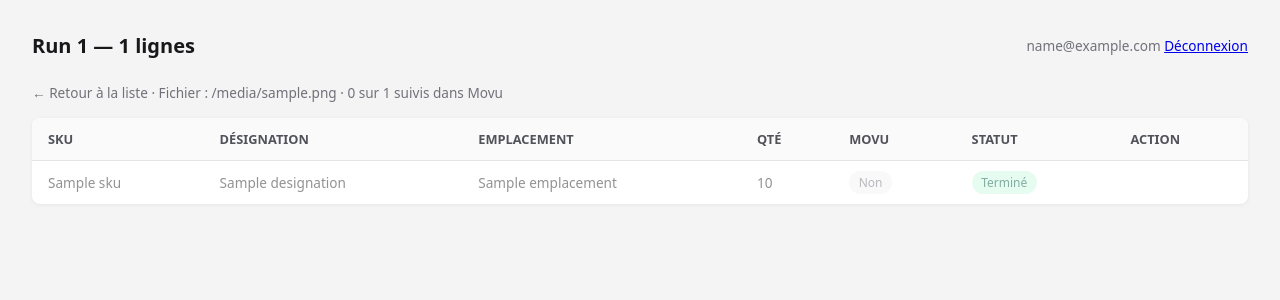
After one commit to fengli-atome3d/test, a FastAPI app: template templates/preparation_detail.html in a window 1280 px wide. The commit adds this page. Shown: the top 300 px of the page. Run offline with FastAPI, Linux system fonts and the light colour scheme; the template is opened without the code that fills it: most values are stand-ins (such as "Sample title", 1, 10 or a date in 2020).

Commit message:
add upload csv

```diff
--- a/main.py
+++ b/main.py
@@ -1,10 +1,12 @@
 import logging
 import uuid
+import csv
+import io
 from datetime import datetime, timedelta, timezone
 from zoneinfo import ZoneInfo
 
 import httpx
-from fastapi import FastAPI, Request, HTTPException, Depends, Form
+from fastapi import FastAPI, Request, HTTPException, Depends, Form, UploadFile, File
 from pydantic import ValidationError
 from sqlalchemy.orm import Session
 
@@ -13,7 +15,7 @@ import shippingbo_client
 from models import ShippingBoOrderWebhook
 from mapping import build_movu_order
 from database import get_db
-from db_models import OrderMapping, WebhookLog, User, PreparationRun, InboundRequest
+from db_models import OrderMapping, WebhookLog, User, PreparationRun, PreparationRunPack, InboundRequest
 from auth import (
     hash_password, verify_password, create_session_token, get_current_user,
     SESSION_COOKIE_NAME, NotAuthenticatedException,
@@ -303,6 +305,163 @@ def preparation_list(
     )
 
 
+@app.get("/preparation/{run_id}/upload")
+def preparation_upload_form(
+    run_id: str, request: Request, current_user: User = Depends(get_current_user), db: Session = Depends(get_db)
+):
+    run = db.query(PreparationRun).filter_by(id=run_id).first()
+    if not run:
+        raise HTTPException(status_code=404, detail="Preparation run not found")
+    return templates.TemplateResponse(
+        request=request, name="preparation_upload.html", context={"user_email": current_user.email, "run": run}
+    )
+
+
+@app.post("/preparation/{run_id}/upload")
+async def preparation_upload_csv(
+    run_id: str,
+    current_user: User = Depends(get_current_user),
+    db: Session = Depends(get_db),
+    file: UploadFile = File(...),
+):
+    """
+    Parses the uploaded CSV (Sku, Désignation, EAN-13, Emplacement, Qté —
+    real ShippingBo export format, confirmed Aug 27) into
+    PreparationRunPack rows. Cross-checks each row's Emplacement against
+    Movu's LIVE handling units (one API call for the whole file, not per
+    row) to set is_movu_stocked — self-updating, no manually maintained
+    whitelist. Non-Movu emplacements (e.g. "0.A001"-style, the OTHER
+    warehouse's own location codes) are kept for visibility but excluded
+    from any mission trigger.
+    """
+    run = db.query(PreparationRun).filter_by(id=run_id).first()
+    if not run:
+        raise HTTPException(status_code=404, detail="Preparation run not found")
+
+    raw_bytes = await file.read()
+    text = raw_bytes.decode("utf-8-sig")  # utf-8-sig strips a BOM if Excel added one
+    reader = csv.DictReader(io.StringIO(text))
+
+    # Fetch Movu's live handling units ONCE for the whole upload, not per row.
+    movu_handling_unit_ids = set()
+    headers = {"x-api-key": config.MOVU_OPS_API_KEY} if config.MOVU_OPS_API_KEY else {}
+    async with httpx.AsyncClient(timeout=10, verify=config.MOVU_OPS_VERIFY_SSL) as client:
+        try:
+            resp = await client.get(f"{config.MOVU_OPS_BASE_URL}/api/v3/handlingunits", headers=headers)
+            resp.raise_for_status()
+            movu_handling_unit_ids = {hu["id"] for hu in resp.json()}
+        except httpx.HTTPError as e:
+            logger.error("Failed to fetch Movu handling units for cross-check: %s", e)
+            # Continue anyway — rows just won't be matched, safer than
+            # blocking the whole upload on a transient Movu API issue.
+
+    parsed_count = 0
+    matched_count = 0
+    for row in reader:
+        emplacement = (row.get("Emplacement") or "").strip()
+        sku = (row.get("Sku") or "").strip()
+        if not emplacement or not sku:
+            continue  # skip malformed/blank lines rather than error the whole upload
+
+        try:
+            quantity = int(row.get("Qté", "0").strip())
+        except ValueError:
+            quantity = 0
+
+        is_movu_stocked = emplacement in movu_handling_unit_ids
+        if is_movu_stocked:
+            matched_count += 1
+
+        db.add(PreparationRunPack(
+            preparation_run_id=run_id,
+            sku=sku,
+            designation=row.get("Désignation"),
+            emplacement=emplacement,
+            quantity=quantity,
+            is_movu_stocked=is_movu_stocked,
+            movu_handling_unit_id=emplacement if is_movu_stocked else None,
+        ))
+        parsed_count += 1
+
+    run.detail_uploaded = True
+    run.detail_filename = file.filename
+    db.commit()
+
+    logger.info(
+        "Uploaded CSV for run %s: %d rows parsed, %d matched to Movu handling units",
+        run_id, parsed_count, matched_count,
+    )
+
+    return RedirectResponse(url=f"/preparation/{run_id}", status_code=303)
+
+
+@app.get("/preparation/{run_id}")
+def preparation_detail(
+    run_id: str, request: Request, current_user: User = Depends(get_current_user), db: Session = Depends(get_db)
+):
+    run = db.query(PreparationRun).filter_by(id=run_id).first()
+    if not run:
+        raise HTTPException(status_code=404, detail="Preparation run not found")
+    packs = db.query(PreparationRunPack).filter_by(preparation_run_id=run_id).order_by(PreparationRunPack.sku).all()
+    return templates.TemplateResponse(
+        request=request,
+        name="preparation_detail.html",
+        context={"user_email": current_user.email, "run": run, "packs": packs},
+    )
+
+
+@app.post("/preparation/packs/{pack_id}/trigger")
+async def preparation_trigger_pack(
+    pack_id: str, current_user: User = Depends(get_current_user), db: Session = Depends(get_db)
+):
+    """
+    Triggers a Movu outbound Cycle order for one specific pack, using its
+    EXPLICIT handlingUnitId — the confirmed Flow B design (per the boss,
+    Aug 26): ShippingBo already resolved which pack holds the SKU, so
+    Movu is just told "go get this specific pack," not asked to resolve
+    stock itself (that's the older, superseded orderDemands approach).
+
+    released=True directly (skips Movu's own staging step) — our button
+    click IS the human confirmation to execute now, no need for a
+    second manual release inside Movu's own UI.
+    """
+    pack = db.query(PreparationRunPack).filter_by(id=pack_id).first()
+    if not pack:
+        raise HTTPException(status_code=404, detail="Pack not found")
+    if not pack.is_movu_stocked:
+        raise HTTPException(status_code=400, detail="This pack is not tracked in Movu — cannot trigger a mission")
+
+    movu_order_id = f"OUT-{pack.id[:8]}"
+    movu_payload = {
+        "id": movu_order_id,
+        "type": "Cycle",
+        "due": (datetime.now(timezone.utc) + timedelta(hours=4)).isoformat(),
+        "released": True,
+        "terminal": config.MOVU_TERMINAL_ID,
+        "orderLines": [{"handlingUnitId": pack.movu_handling_unit_id}],
+        "orderDemands": [],
+    }
+
+    if config.DRY_RUN:
+        logger.info("[DRY_RUN] Would POST outbound Cycle order to Movu OPS: %s", movu_payload)
+        pack.status = "dry_run"
+        pack.movu_order_id = movu_order_id
+    else:
+        headers = {"x-api-key": config.MOVU_OPS_API_KEY} if config.MOVU_OPS_API_KEY else {}
+        async with httpx.AsyncClient(timeout=10, verify=config.MOVU_OPS_VERIFY_SSL) as client:
+            try:
+                resp = await client.post(f"{config.MOVU_OPS_BASE_URL}/api/v3/orders", json=movu_payload, headers=headers)
+                resp.raise_for_status()
+                pack.status = "sent"
+                pack.movu_order_id = movu_order_id
+            except httpx.HTTPError as e:
+                logger.error("Failed to trigger outbound mission for pack %s: %s", pack_id, e)
+                pack.status = "failed"
+
+    db.commit()
+    return RedirectResponse(url=f"/preparation/{pack.preparation_run_id}", status_code=303)
+
+
 @app.post("/webhook/order")
 async def receive_order_webhook(request: Request, db: Session = Depends(get_db)):
     """
@@ -549,6 +708,11 @@ async def receive_movu_webhook(request: Request, db: Session = Depends(get_db)):
                 inbound_record.status = INBOUND_NOTIFICATION_STATUS_MAP[notification_type]
                 db.commit()
 
+            pack_record = db.query(PreparationRunPack).filter_by(movu_order_id=movu_order_id).first()
+            if pack_record and notification_type in INBOUND_NOTIFICATION_STATUS_MAP:
+                pack_record.status = INBOUND_NOTIFICATION_STATUS_MAP[notification_type]
+                db.commit()
+
         if notification_type in INBOUND_COMPLETE_NOTIFICATION_TYPES:
             if mapping is None:
                 logger.warning(
--- /dev/null
+++ b/templates/preparation_detail.html
@@ -0,0 +1,94 @@
+<!DOCTYPE html>
+<html lang="fr">
+<head>
+    <meta charset="UTF-8">
+    <title>Run {{ run.id }} — Détail</title>
+    <style>
+        body { font-family: system-ui, sans-serif; padding: 2rem; background: #f4f4f5; margin: 0; }
+        header { display: flex; justify-content: space-between; align-items: center; margin-bottom: 1.5rem; }
+        h1 { font-size: 1.25rem; margin: 0; color: #18181b; }
+        .user-info { font-size: 0.85rem; color: #71717a; }
+        .summary { color: #71717a; font-size: 0.85rem; margin-bottom: 1rem; }
+        table { width: 100%; border-collapse: collapse; background: white; border-radius: 8px;
+                overflow: hidden; box-shadow: 0 1px 4px rgba(0,0,0,0.06); }
+        th { text-align: left; padding: 0.75rem 1rem; background: #fafafa; font-size: 0.8rem;
+             color: #52525b; border-bottom: 1px solid #e4e4e7; text-transform: uppercase; }
+        td { padding: 0.6rem 1rem; border-bottom: 1px solid #f4f4f5; font-size: 0.85rem; color: #27272a; }
+        tr:last-child td { border-bottom: none; }
+        tr.not-movu { opacity: 0.5; }
+        .badge { display: inline-block; padding: 0.2rem 0.6rem; border-radius: 999px; font-size: 0.75rem; font-weight: 500; }
+        .badge-yes { background: #d1fae5; color: #065f46; }
+        .badge-no { background: #f4f4f5; color: #71717a; }
+        .badge-success { background: #d1fae5; color: #065f46; }
+        .badge-inprogress { background: #dbeafe; color: #1e40af; }
+        .badge-failed { background: #fee2e2; color: #991b1b; }
+        .badge-dryrun { background: #e0e7ff; color: #3730a3; }
+        .badge-sent { background: #ede9fe; color: #5b21b6; }
+        .badge-pending { background: #fef3c7; color: #92400e; }
+        .trigger-btn { padding: 0.35rem 0.75rem; background: #18181b; color: white; border: none;
+                border-radius: 6px; font-size: 0.8rem; cursor: pointer; }
+        .trigger-btn:hover { background: #27272a; }
+        a.back { color: #71717a; font-size: 0.85rem; text-decoration: none; }
+    </style>
+</head>
+<body>
+    <header>
+        <h1>Run {{ run.id }} — {{ packs|length }} lignes</h1>
+        <div class="user-info">{{ user_email }} <a href="/logout">Déconnexion</a></div>
+    </header>
+
+    <p class="summary">
+        <a class="back" href="/preparation">← Retour à la liste</a> ·
+        Fichier : {{ run.detail_filename or '—' }} ·
+        {{ packs | selectattr('is_movu_stocked') | list | length }} sur {{ packs|length }} suivis dans Movu
+    </p>
+
+    {% if packs %}
+    <table>
+        <thead>
+            <tr>
+                <th>SKU</th>
+                <th>Désignation</th>
+                <th>Emplacement</th>
+                <th>Qté</th>
+                <th>Movu</th>
+                <th>Statut</th>
+                <th>Action</th>
+            </tr>
+        </thead>
+        <tbody>
+            {% for p in packs %}
+            <tr class="{% if not p.is_movu_stocked %}not-movu{% endif %}">
+                <td>{{ p.sku }}</td>
+                <td>{{ p.designation or '—' }}</td>
+                <td>{{ p.emplacement }}</td>
+                <td>{{ p.quantity }}</td>
+                <td>
+                    {% if p.is_movu_stocked %}<span class="badge badge-yes">Oui</span>
+                    {% else %}<span class="badge badge-no">Non</span>{% endif %}
+                </td>
+                <td>
+                    {% if p.status == 'completed' %}<span class="badge badge-success">Terminé</span>
+                    {% elif p.status == 'in_progress' %}<span class="badge badge-inprogress">En cours</span>
+                    {% elif p.status == 'failed' %}<span class="badge badge-failed">Échec</span>
+                    {% elif p.status == 'dry_run' %}<span class="badge badge-dryrun">Test (DRY_RUN)</span>
+                    {% elif p.status == 'sent' %}<span class="badge badge-sent">Envoyé</span>
+                    {% else %}<span class="badge badge-pending">En attente</span>
+                    {% endif %}
+                </td>
+                <td>
+                    {% if p.is_movu_stocked and p.status == 'pending' %}
+                    <form method="post" action="/preparation/packs/{{ p.id }}/trigger" style="margin:0;">
+                        <button type="submit" class="trigger-btn">Déclencher mission</button>
+                    </form>
+                    {% endif %}
+                </td>
+            </tr>
+            {% endfor %}
+        </tbody>
+    </table>
+    {% else %}
+    <p style="color: #a1a1aa;">Aucune ligne — le CSV n'a peut-être pas pu être lu correctement.</p>
+    {% endif %}
+</body>
+</html>
```
Also changed, not shown: db_models.py (+4 -6 lines), templates/internal_runs_list.html (+4 -4 lines), templates/preparation_upload.html (added, +36 -0 lines).
